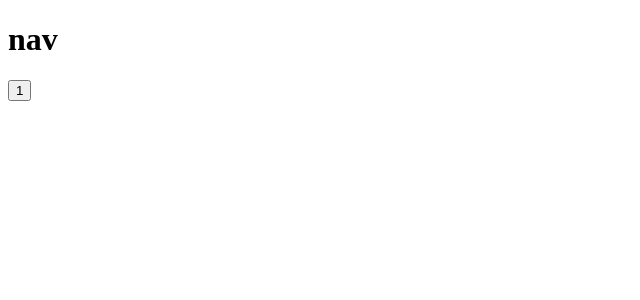
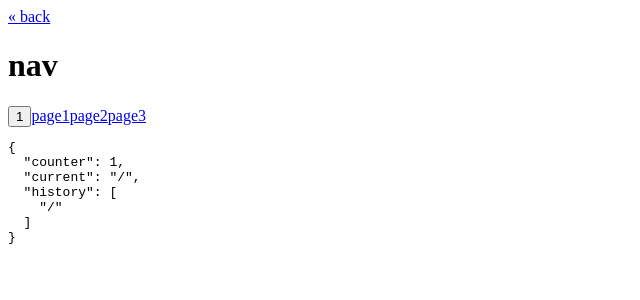
Before and after one commit to zimekk/nav, a React app in the folder packages/web/: page / in a window 1280 px wide. Shown: the top 300 px of the page, without its empty margins (0-640 px from the left). Built offline with nearby package versions, Linux system fonts and the light colour scheme; the HTML template or start-up script is replaced by a standard one.

Commit message:
add redux

```diff
--- a/packages/web/src/App.tsx
+++ b/packages/web/src/App.tsx
@@ -1,15 +1,30 @@
 import React, { useState } from "react";
+import { useDispatch, useSelector } from "react-redux";
+import { back, increment } from "./actions";
 
 export default () => {
-  const [counter, setCounter] = useState(1);
+  const counter = useSelector(({ counter }) => counter);
+  const dispatch = useDispatch();
+
   return (
     <div>
+      <a href="#" onClick={(e) => e.preventDefault() || dispatch(back())}>
+        &#171; back
+      </a>
       <h1>nav</h1>
       <div>
-        <button onClick={(e) => setCounter((counter) => counter + 1)}>
-          {counter}
-        </button>
+        <button onClick={(e) => dispatch(increment())}>{counter}</button>
+        <a href="#page1">page1</a>
+        <a href="#page2">page2</a>
+        <a href="#page3">page3</a>
       </div>
+      <pre>
+        {JSON.stringify(
+          useSelector((state) => state),
+          null,
+          2
+        )}
+      </pre>
     </div>
   );
 };
--- /dev/null
+++ b/packages/web/src/actions/index.ts
@@ -0,0 +1,20 @@
+import { createBrowserHistory } from "history";
+import { createActions } from "redux-actions";
+
+export const history = createBrowserHistory();
+
+export const { increment, navigate, navigatePath, back } = createActions({
+  INCREMENT: null,
+  NAVIGATE: (path) => {
+    console.log(["navigate"], path);
+    history.push(`#${path}`);
+  },
+  NAVIGATE_PATH: null,
+  BACK: () => history.back(),
+});
+
+export const locationHash = (locationHash) => (dispatch) => {
+  const [path, hash = "/"] = decodeURI(locationHash).match(/^#(.+)/) || [];
+  console.log(["LOCATION_HASH"], path, hash);
+  dispatch(navigatePath(hash));
+};
--- a/packages/web/src/index.tsx
+++ b/packages/web/src/index.tsx
@@ -1,13 +1,58 @@
 import React, { Suspense, lazy } from "react";
 import { render } from "react-dom";
+import { Provider } from "react-redux";
+import { applyMiddleware, createStore } from "redux";
+import { handleActions } from "redux-actions";
+import { composeWithDevTools } from "redux-devtools-extension";
+import thunk from "redux-thunk";
+
+import {
+  history,
+  increment,
+  locationHash,
+  navigate,
+  navigatePath,
+  back,
+} from "./actions";
 
 const App = lazy(() => import("./App"));
 
 const Spinner = () => <span>Loading...</span>;
 
+const reducer = handleActions(
+  new Map([
+    [increment, (state) => ({ ...state, counter: state.counter + 1 })],
+    [
+      navigatePath,
+      (state, { payload: current }) => ({
+        ...state,
+        history: [...state.history, state.current],
+        current,
+      }),
+    ],
+  ]),
+  {
+    counter: 1,
+    current: "/",
+    history: [],
+  }
+);
+
+const store = createStore(reducer, composeWithDevTools(applyMiddleware(thunk)));
+
+store.dispatch(locationHash(history.location.hash));
+
+const unlisten = history.listen(({ location, action }) => {
+  console.log({ action });
+  // location is an object like window.location
+  store.dispatch(locationHash(location.hash));
+});
+
 render(
-  <Suspense fallback={<Spinner />}>
-    <App />
-  </Suspense>,
+  <Provider store={store}>
+    <Suspense fallback={<Spinner />}>
+      <App />
+    </Suspense>
+  </Provider>,
   document.body.appendChild(document.createElement("div"))
 );
```
Also changed, not shown: packages/web/package.json (+9 -1 lines), 1 other file (tests, documents, lock files or other folders).
